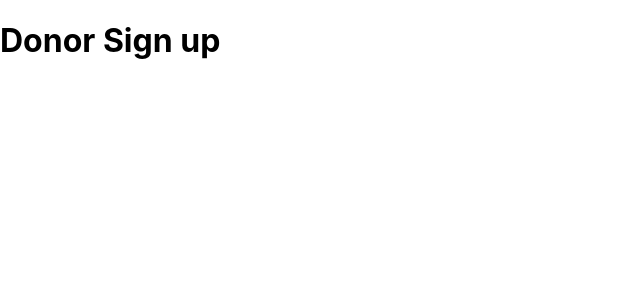
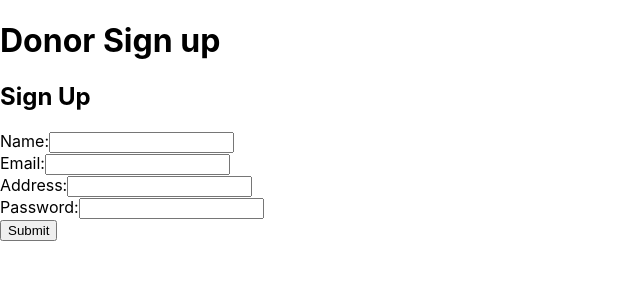
Before and after one commit to nicolec082202/ShellHacks2024_N-TV, a React (Create React App) app in the folder sheltershare/: page /DonorSignUp in a window 1280 px wide. Shown: the top 300 px of the page, without its empty margins (0-640 px from the left). Built offline with nearby package versions, Linux system fonts and the light colour scheme.

Commit message:
add sign up forms

```diff
--- /dev/null
+++ b/sheltershare/src/DonorSignUpForm.js
@@ -0,0 +1,78 @@
+import React, { useState } from 'react';
+
+function DonorSignUpForm() {
+  // Step 2: Define state variables for each input field
+  const [name, setName] = useState('');
+  const [email, setEmail] = useState('');
+  const [address, setAddress] = useState('');
+  const [password, setPassword] = useState('');
+
+  // Step 3: Handle form submission
+  const handleSubmit = (e) => {
+    e.preventDefault(); // Prevent page reload
+
+    // Perform form submission logic (e.g., send data to an API)
+    console.log('Form submitted: ', { name, email, address, password });
+  };
+
+  return (
+    <div>
+      <h2>Sign Up</h2>
+      {/* Step 4: Define form with controlled inputs */}
+      <form onSubmit={handleSubmit}>
+        <div>
+          <label>
+            Name:
+            <input
+              type="text"
+              value={name}
+              onChange={(e) => setName(e.target.value)}
+              required
+            />
+          </label>
+        </div>
+
+        <div>
+          <label>
+            Email:
+            <input
+              type="email"
+              value={email}
+              onChange={(e) => setEmail(e.target.value)}
+              required
+            />
+          </label>
+        </div>
+
+        <div>
+          <label>
+            Address:
+            <input
+              type="address"
+              value={address}
+              onChange={(e) => setAddress(e.target.value)}
+              required
+            />
+          </label>
+        </div>
+
+        <div>
+          <label>
+            Password:
+            <input
+              type="password"
+              value={password}
+              onChange={(e) => setPassword(e.target.value)}
+              required
+            />
+          </label>
+        </div>
+
+        {/* Step 5: Add submit button */}
+        <button type="submit">Submit</button>
+      </form>
+    </div>
+  );
+}
+
+export default DonorSignUpForm;
--- a/sheltershare/src/DonorSignUpPage.js
+++ b/sheltershare/src/DonorSignUpPage.js
@@ -1,11 +1,16 @@
 import React from 'react';
+import DonorSignUpForm from './DonorSignUpForm';
 
 function DonorSignUpPage(){
     return(
 
         <div>
             <h1>Donor Sign up</h1>
+
+            <DonorSignUpForm/>
+
         </div>
+
     );
 
 }
--- /dev/null
+++ b/sheltershare/src/ShelterSignUpForm.js
@@ -0,0 +1,65 @@
+import React, { useState } from 'react';
+
+function ShelterSignUpForm() {
+  // Step 2: Define state variables for each input field
+  const [shelterName, setShelterName] = useState('');
+  const [shelterAddress, setShelterAddress] = useState('');
+  const [identificationNumber, setIdentificationNumber] = useState('');
+
+  // Step 3: Handle form submission
+  const handleSubmit = (e) => {
+    e.preventDefault(); // Prevent page reload
+
+    // Perform form submission logic (e.g., send data to an API)
+    console.log('Form submitted: ', { shelterName, shelterAddress, identificationNumber });
+  };
+
+  return (
+    <div>
+      <h2>Sign Up</h2>
+      {/* Step 4: Define form with controlled inputs */}
+      <form onSubmit={handleSubmit}>
+        <div>
+          <label>
+            Shelter Name:
+            <input
+              type="text"
+              value={shelterName}
+              onChange={(e) => setShelterName(e.target.value)}
+              required
+            />
+          </label>
+        </div>
+
+        <div>
+          <label>
+            Shelter Address:
+            <input
+              type="address"
+              value={shelterAddress}
+              onChange={(e) => setShelterAddress(e.target.value)}
+              required
+            />
+          </label>
+        </div>
+
+        <div>
+          <label>
+            Identification No.:
+            <input
+              type="password"
+              value={identificationNumber}
+              onChange={(e) => setIdentificationNumber(e.target.value)}
+              required
+            />
+          </label>
+        </div>
+
+        {/* Step 5: Add submit button */}
+        <button type="submit">Submit</button>
+      </form>
+    </div>
+  );
+}
+
+export default ShelterSignUpForm;
--- a/sheltershare/src/ShelterSignUpPage.js
+++ b/sheltershare/src/ShelterSignUpPage.js
@@ -1,10 +1,13 @@
 import React from 'react';
+import ShelterSignUpForm from './ShelterSignUpForm';
 
 function ShelterSignUpPage(){
     return(
 
         <div>
             <h1>Shelter Sign up</h1>
+
+            <ShelterSignUpForm/>
         </div>
     );
 
```
